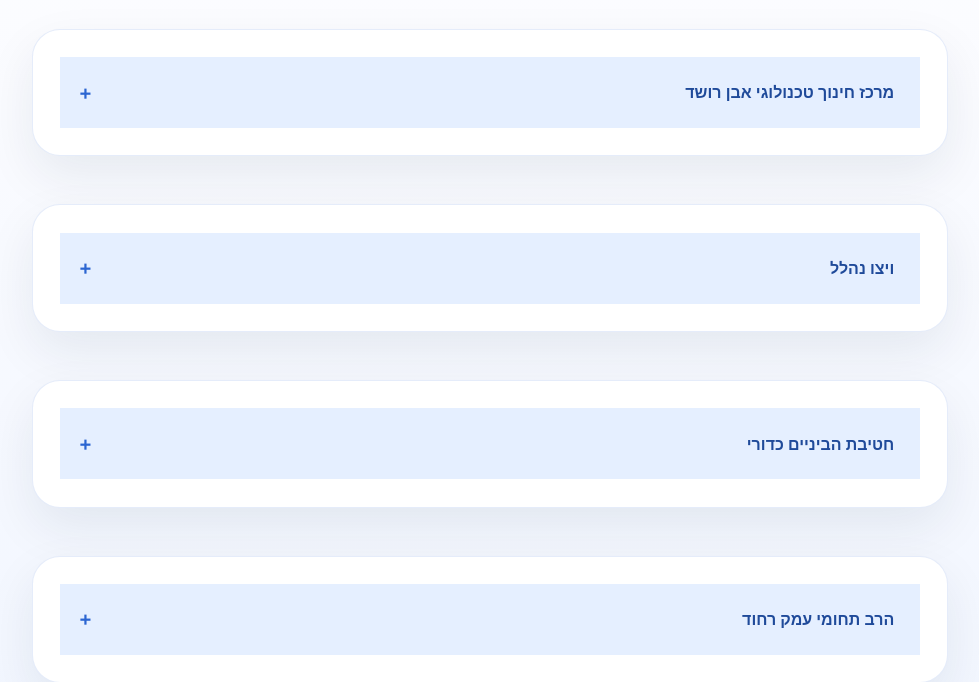
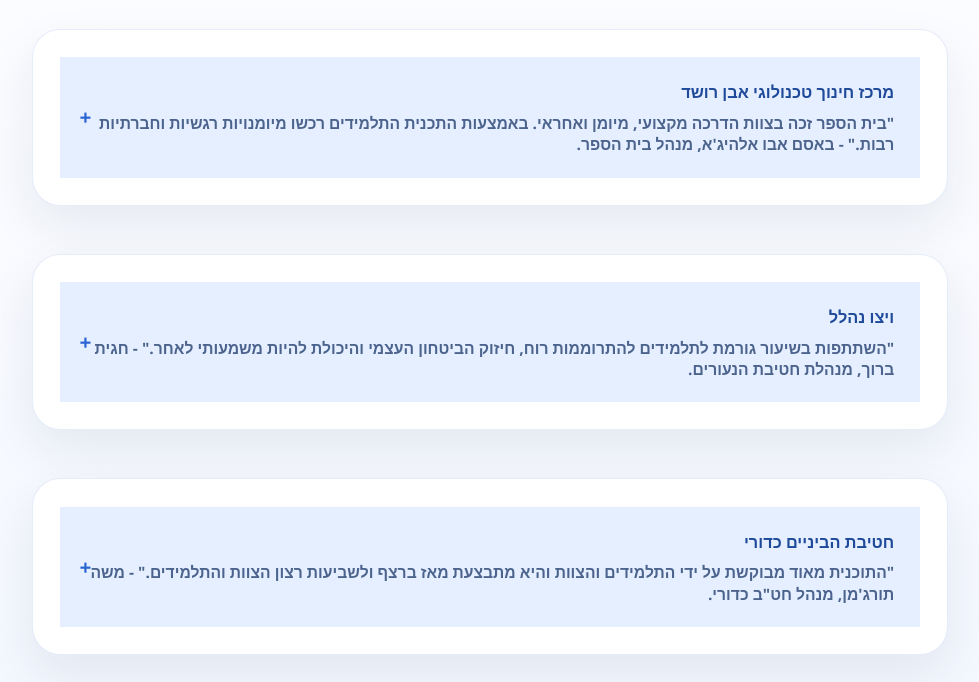
Before and after one commit to doleval013/Barak-Landing-Page, a website: page public/recommendations.html in a window 1280 px wide. Shown: the part 137-819 px from the top of the page, without its empty margins (150-1129 px from the left). Drawn offline with Linux system fonts and the light colour scheme.

Commit message:
feat: enhance recommendation cards with summary and styling

```diff
--- a/public/css/styles.css
+++ b/public/css/styles.css
@@ -260,6 +260,20 @@ a.button {
   content: '-';
 }
 
+.recommendation-card summary strong {
+  display: block;
+  font-size: 1.02rem;
+  color: var(--accent-dark);
+  margin-bottom: 0.4rem;
+}
+
+.rec-summary-text {
+  display: block;
+  color: var(--muted);
+  font-size: 0.98rem;
+  line-height: 1.35;
+}
+
 .recommendation-card-body {
   padding: 0 1.6rem 1.6rem;
   display: grid;
--- a/public/recommendations.html
+++ b/public/recommendations.html
@@ -16,34 +16,42 @@
 
       <section class="recommendation-list">
         <details class="recommendation-card">
-          <summary>מרכז חינוך טכנולוגי אבן רושד</summary>
+          <summary>
+            <strong>מרכז חינוך טכנולוגי אבן רושד</strong>
+            <span class="rec-summary-text">"בית הספר זכה בצוות הדרכה מקצועי, מיומן ואחראי. באמצעות התכנית התלמידים רכשו מיומנויות רגשיות וחברתיות רבות." - באסם אבו אלהיג'א, מנהל בית הספר.</span>
+          </summary>
           <div class="recommendation-card-body">
             <img src="/content/recommendations/pics/%D7%90%D7%91%D7%9F%20%D7%A8%D7%95%D7%A9%D7%93.png" alt="המלצה מאבן רושד" />
-            <p>"בית הספר זכה בצוות הדרכה מקצועי, מיומן ואחראי. באמצעות התכנית התלמידים רכשו מיומנויות רגשיות וחברתיות רבות." - באסם אבו אלהיג'א, מנהל בית הספר.</p>
           </div>
         </details>
 
         <details class="recommendation-card">
-          <summary>ויצו נהלל</summary>
+          <summary>
+            <strong>ויצו נהלל</strong>
+            <span class="rec-summary-text">"השתתפות בשיעור גורמת לתלמידים להתרוממות רוח, חיזוק הביטחון העצמי והיכולת להיות משמעותי לאחר." - חגית ברוך, מנהלת חטיבת הנעורים.</span>
+          </summary>
           <div class="recommendation-card-body">
             <img src="/content/recommendations/pics/%D7%95%D7%99%D7%A6%D7%95%20%D7%A0%D7%94%D7%9C%D7%9C.png" alt="המלצה מויצו נהלל" />
-            <p>"השתתפות בשיעור גורמת לתלמידים להתרוממות רוח, חיזוק הביטחון העצמי והיכולת להיות משמעותי לאחר." - חגית ברוך, מנהלת חטיבת הנעורים.</p>
           </div>
         </details>
 
         <details class="recommendation-card">
-          <summary>חטיבת הביניים כדורי</summary>
+          <summary>
+            <strong>חטיבת הביניים כדורי</strong>
+            <span class="rec-summary-text">"התוכנית מאוד מבוקשת על ידי התלמידים והצוות והיא מתבצעת מאז ברצף ולשביעות רצון הצוות והתלמידים." - משה תורג'מן, מנהל חט"ב כדורי.</span>
+          </summary>
           <div class="recommendation-card-body">
             <img src="/content/recommendations/pics/%D7%9B%D7%93%D7%95%D7%A8%D7%99.png" alt="המלצה מחטיבת הביניים כדורי" />
-            <p>"התוכנית מאוד מבוקשת על ידי התלמידים והצוות והיא מתבצעת מאז ברצף ולשביעות רצון הצוות והתלמידים." - משה תורג'מן, מנהל חט"ב כדורי.</p>
           </div>
         </details>
 
         <details class="recommendation-card">
-          <summary>הרב תחומי עמק רחוד</summary>
+          <summary>
+            <strong>הרב תחומי עמק רחוד</strong>
+            <span class="rec-summary-text">מכתב המלצה נוסף עם פירוט על עבודת התוכנית במסגרת המוסד.</span>
+          </summary>
           <div class="recommendation-card-body">
             <img src="/content/recommendations/pics/%D7%94%D7%A8%D7%91%20%D7%AA%D7%97%D7%95%D7%9E%D7%99%20%D7%A2%D7%9E%D7%A7%20%D7%A8%D7%97%D7%95%D7%93.png" alt="המלצה מהרב תחומי עמק רחוד" />
-            <p>מכתב המלצה נוסף עם פירוט על עבודת התוכנית במסגרת המוסד.</p>
           </div>
         </details>
       </section>
```
